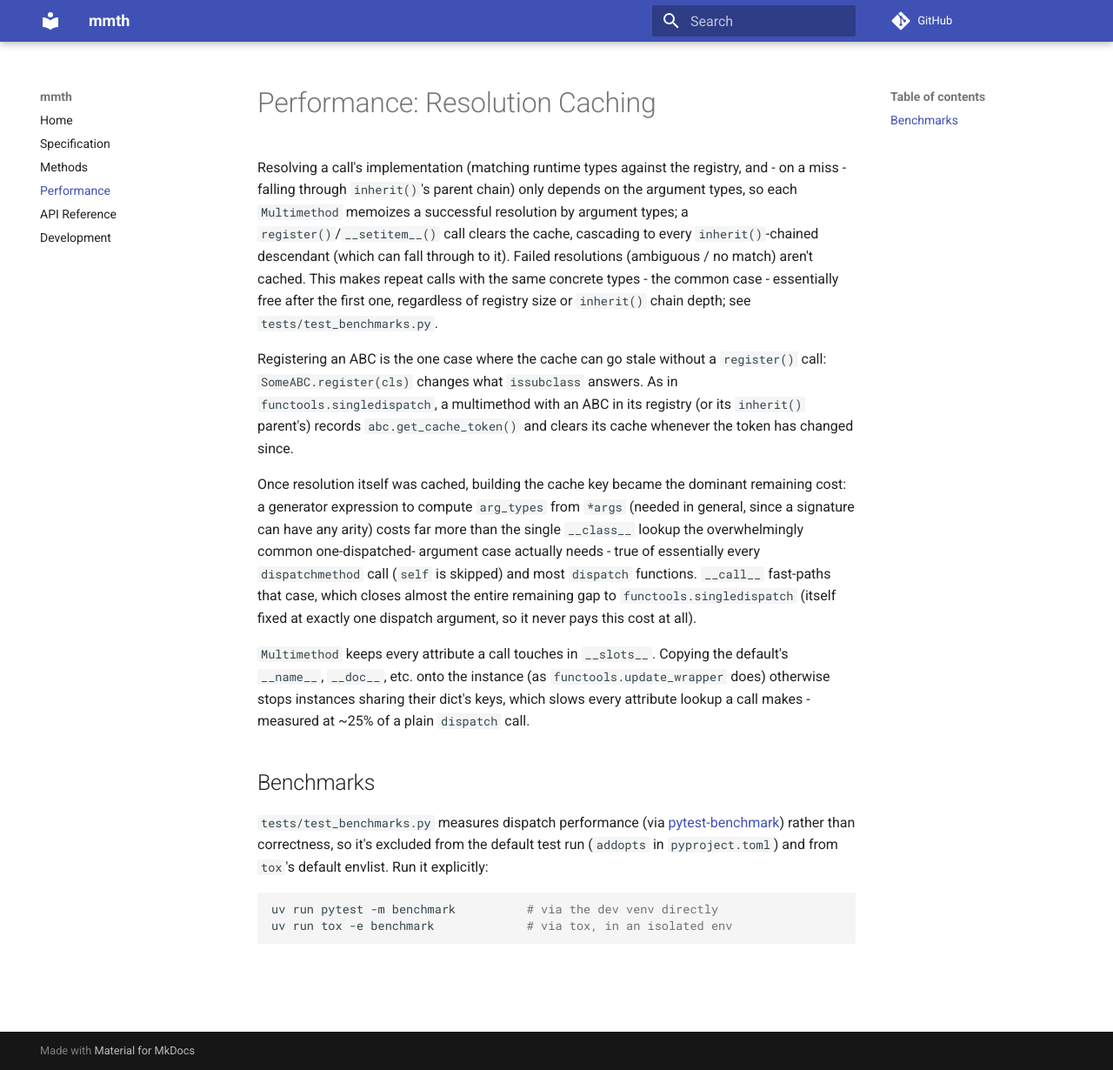
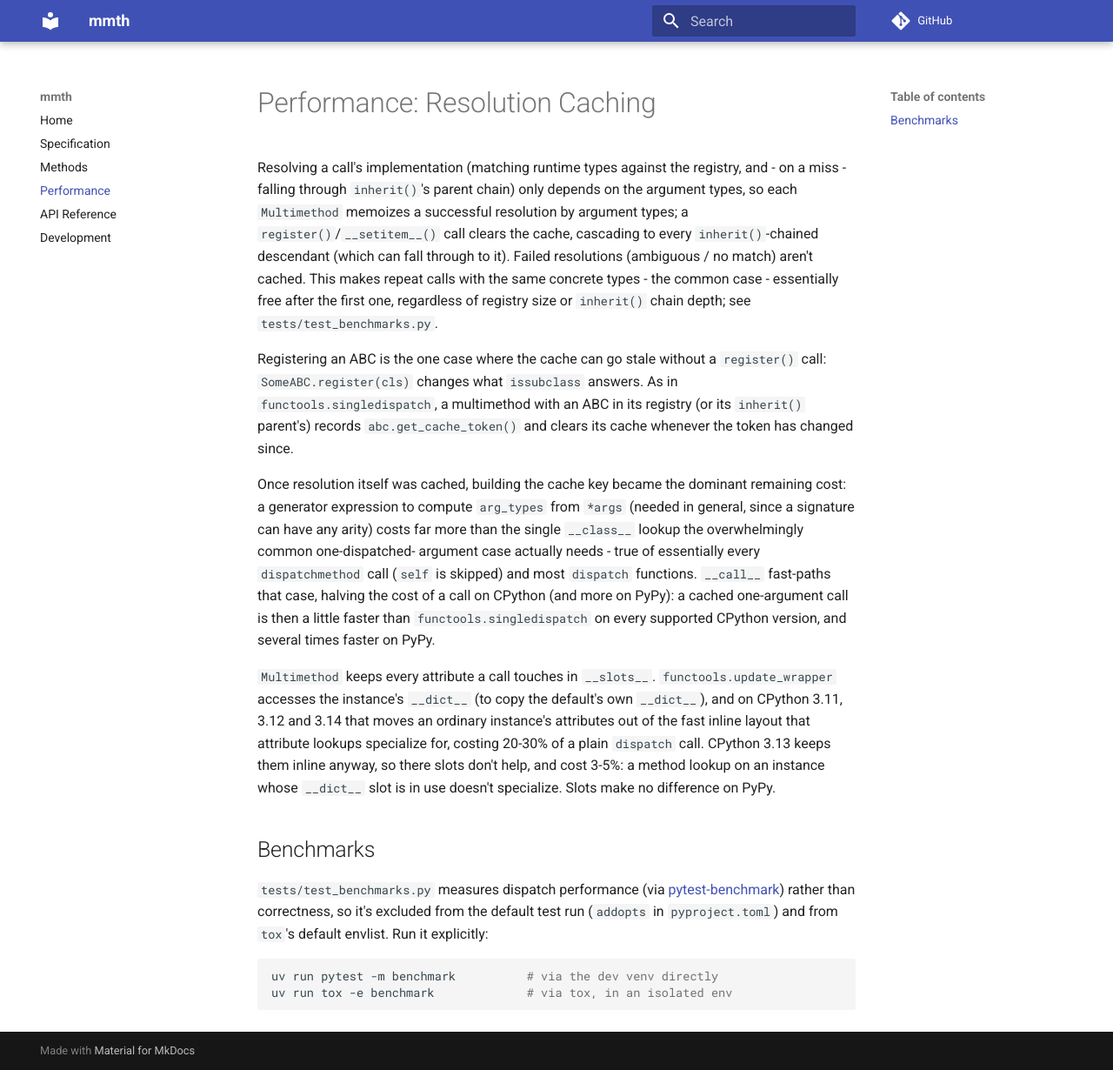
Before and after one commit to rlamy/mmth, an MkDocs documentation site: the page built from docs/performance.md, in a window 1280 px wide and 1230 px high. Shown: the whole window at 87% size. Built offline with MkDocs 1.6.1 and Material for MkDocs 9.7.7, drawn with Linux system fonts in a browser that asks for light colours; comment, search, counter and statistics services are not loaded.

Commit message:
Correct the performance notes for every supported version
Measured on CPython 3.11-3.14 and PyPy 3.11: caching holds everywhere,
but the fast path makes cached calls faster than singledispatch, not
just close to it. Slots help on 3.11, 3.12 and 3.14 only: the cost they
avoid comes from update_wrapper accessing __dict__, not key sharing,
and 3.13 keeps attributes inline anyway, where slots cost 3-5% instead
since method lookups on an instance using its __dict__ slot don't
specialize.

```diff
--- a/docs/performance.md
+++ b/docs/performance.md
@@ -22,15 +22,19 @@ dominant remaining cost: a generator expression to compute `arg_types` from
 more than the single `__class__` lookup the overwhelmingly common one-dispatched-
 argument case actually needs - true of essentially every `dispatchmethod`
 call (`self` is skipped) and most `dispatch` functions. `__call__`
-fast-paths that case, which closes almost the entire remaining gap to
-`functools.singledispatch` (itself fixed at exactly one dispatch argument,
-so it never pays this cost at all).
+fast-paths that case, halving the cost of a call on CPython (and more on
+PyPy): a cached one-argument call is then a little faster than
+`functools.singledispatch` on every supported CPython version, and several
+times faster on PyPy.
 
-`Multimethod` keeps every attribute a call touches in `__slots__`. Copying
-the default's `__name__`, `__doc__`, etc. onto the instance (as
-`functools.update_wrapper` does) otherwise stops instances sharing their
-dict's keys, which slows every attribute lookup a call makes - measured at
-~25% of a plain `dispatch` call.
+`Multimethod` keeps every attribute a call touches in `__slots__`.
+`functools.update_wrapper` accesses the instance's `__dict__` (to copy the
+default's own `__dict__`), and on CPython 3.11, 3.12 and 3.14 that moves an
+ordinary instance's attributes out of the fast inline layout that attribute
+lookups specialize for, costing 20-30% of a plain `dispatch` call. CPython
+3.13 keeps them inline anyway, so there slots don't help, and cost 3-5%: a
+method lookup on an instance whose `__dict__` slot is in use doesn't
+specialize. Slots make no difference on PyPy.
 
 ## Benchmarks
 
```
Also changed, not shown: 1 other file.
